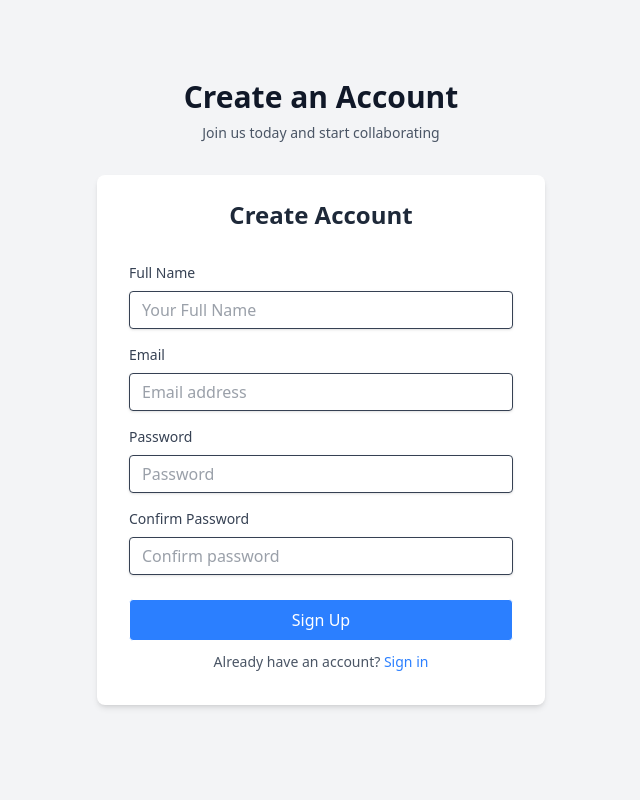
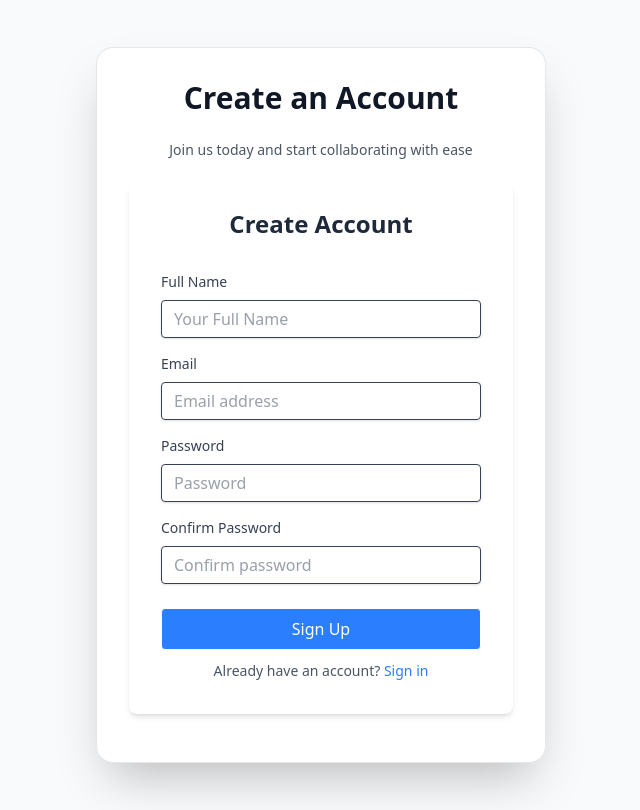
Before and after one commit to Swapnilgupta8585/collabDocs, a React (Vite) app in the folder frontend/: page /register in a window 1280 px wide. Shown: the whole page, without its empty margins (319-959 px from the left). Built offline with nearby package versions, Linux system fonts and the light colour scheme; what quill-better-table, quill-cursors, quill-image-resize-module-react would draw is missing.

Commit message:
write code for new theme for this page

```diff
--- a/frontend/src/pages/RegisterPage.jsx
+++ b/frontend/src/pages/RegisterPage.jsx
@@ -1,10 +1,14 @@
-import { Navigate, useNavigate } from 'react-router-dom';
+import { useEffect } from "react";
+import { useNavigate } from "react-router-dom";
 import RegisterForm from "../components/RegisterForm";
-import useAuthStore from '../store/authStore';
-import { useEffect } from 'react';
+import useAuthStore from "../store/authStore";
+
+
+const pageClasses =
+  "min-h-screen bg-gray-50 dark:bg-gray-900 flex flex-col justify-center items-center py-12 px-4 sm:px-6 lg:px-8 relative overflow-hidden";
 
 export default function RegisterPage() {
-    const { isAuthenticated, authLoading, authError } = useAuthStore()
+  const { isAuthenticated, authLoading, authError } = useAuthStore();
   const navigate = useNavigate();
 
   useEffect(() => {
@@ -14,33 +18,36 @@ export default function RegisterPage() {
   }, [isAuthenticated, navigate]);
 
   return (
-        <>
-            <div className="min-h-screen bg-gray-100 flex flex-col justify-center items-center py-12 sm:px-6 lg:px-8">
-                <div className="sm:mx-auto sm:w-full sm:max-w-md">
-                    <h1 className="text-3xl font-extrabold text-center text-gray-900">
+    <div
+      className={pageClasses}
+    >
+      <div
+        className="w-full max-w-md bg-white dark:bg-gray-800 rounded-2xl shadow-2xl p-8 ring-1 ring-gray-200 dark:ring-gray-700 space-y-6 z-10"
+
+      >
+        <h1 className="text-3xl font-extrabold text-center text-gray-900 dark:text-gray-100" >
           Create an Account
         </h1>
-                    <p className="mt-2 text-sm text-center text-gray-600">
-                        Join us today and start collaborating
+        <p className="text-center text-gray-600 dark:text-gray-400 text-sm" >
+          Join us today and start collaborating with ease
         </p>
-                </div>
 
-                <div className="mt-8 max-auto sm:w-full sm:max-w-md">
         {authError && (
-                        <div className="bg-red-100 border border-red-400 text-red-700 px-4 py-3 rounded-md mb-4">
+          <div className="bg-red-100 border border-red-400 text-red-700 px-4 py-3 rounded-md" >
             <p className="text-sm">{authError}</p>
           </div>
         )}
 
         {authLoading ? (
-                        <div className="flex justify-center">
-                            <div className="animate-spin rounded-full h-12 w-12 border-t-2 border-b-2 border-blue-500"></div>
+          <div className="flex justify-center" animate={{ rotate: 360 }} transition={{ repeat: Infinity, duration: 1 }}>
+            <div className="h-12 w-12 border-4 border-t-4 border-blue-500 border-t-transparent rounded-full"></div>
           </div>
         ) : (
           <RegisterForm />
         )}
       </div>
     </div>
-        </>
+
+
   );
 }
```
Lines whose indentation alone changed are shown as unchanged.
